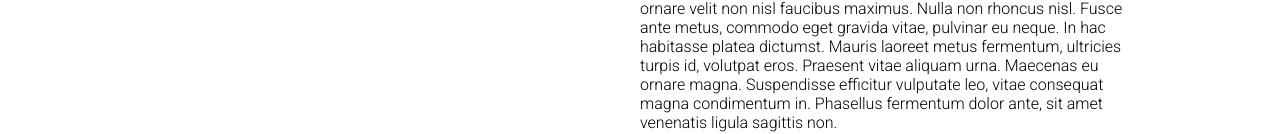
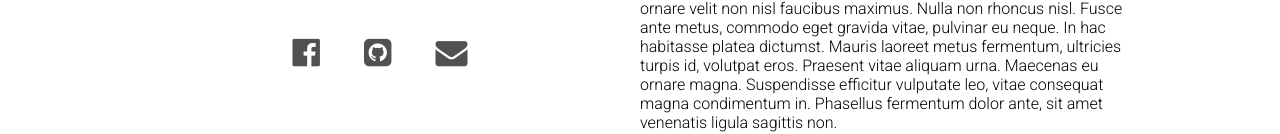
Before and after one commit to dramirez2096/portfolio, a plain HTML site: page index.html in a window 1280 px wide. Shown: the part 641-775 px from the top of the page. Drawn offline with Linux system fonts and the light colour scheme.

Commit message:
social added

```diff
--- a/css/styles.css
+++ b/css/styles.css
@@ -22,7 +22,7 @@ body{
   background: #0077be;
   visibility: visible;
 }
-.fa{
+.nav_logo i{
   color: white;
   margin-top: 25px;
   visibility: hidden;
@@ -123,6 +123,21 @@ body{
     animation-delay: 4s;
     /**border-radius: 50%**/
 }
+.social{
+  height: 35px;
+  width: 400px;
+  margin: 0px 40px;
+  text-align: center;
+  float: left;
+}
+.social i{
+  color: #525151;
+  margin: 0px 20px;
+}
+.social i:hover{
+  color: #0077be;
+  cursor: pointer;
+}
 .article{
     /**border: 1px solid red;**/
     opacity: 0;
--- a/index.html
+++ b/index.html
@@ -38,6 +38,11 @@
             <p>Donec vestibulum mi id magna elementum dictum. Quisque fermentum mollis augue sed fermentum. Interdum et malesuada fames ac ante ipsum primis in faucibus. Etiam accumsan velit non malesuada vulputate. Maecenas ultricies mi in nunc interdum interdum. Ut pretium leo in tellus bibendum pharetra. In hendrerit quis enim in blandit. Nullam interdum sollicitudin lacus ac varius. Lorem ipsum dolor sit amet, consectetur adipiscing elit. Maecenas a tellus nisi. Duis auctor libero ut dictum dapibus. Cras ut est eros.</p>
             <p>Nunc ornare magna lacus. Nunc eu magna facilisis, faucibus velit eget, condimentum est. Pellentesque sit amet commodo eros. Class aptent taciti sociosqu ad litora torquent per conubia nostra, per inceptos himenaeos. Nulla eu lorem id arcu efficitur dignissim nec ut est. In ornare velit non nisl faucibus maximus. Nulla non rhoncus nisl. Fusce ante metus, commodo eget gravida vitae, pulvinar eu neque. In hac habitasse platea dictumst. Mauris laoreet metus fermentum, ultricies turpis id, volutpat eros. Praesent vitae aliquam urna. Maecenas eu ornare magna. Suspendisse efficitur vulputate leo, vitae consequat magna condimentum in. Phasellus fermentum dolor ante, sit amet venenatis ligula sagittis non.</p>
         </div>
+        <div class="social">
+            <i class="fa fa-facebook-official fa-2x" aria-hidden="true"></i>
+            <i class="fa fa-github-square fa-2x" aria-hidden="true"></i>
+            <i class="fa fa-envelope fa-2x" aria-hidden="true"></i>
+        </div>
     </div>
 
 </body>
```
